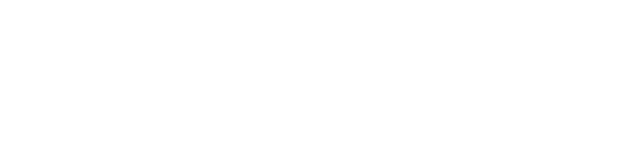
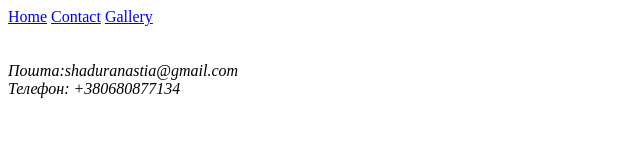
Before and after one commit to Anastasiia171997/GuninaHW02-10-2025, a plain HTML site: page pages/contact.html in a window 1280 px wide. Shown: the whole page, without its empty margins (0-640 px from the left). Drawn offline with Linux system fonts and the light colour scheme.

Commit message:
add links

```diff
--- a/pages/contact.html
+++ b/pages/contact.html
@@ -6,6 +6,19 @@
     <title>Document</title>
 </head>
 <body>
-
+    <header>
+        <nav>
+            <a href="../index.html">Home</a>
+            <a href="../pages/contact.html">Contact</a>
+            <A href="./gallery.html">Gallery</A>
+        </nav>
+    </header>
+    <br>
+    <br>
+    <address>
+        Пошта:shaduranastia@gmail.com
+        <br>
+        Телефон: +380680877134
+    </address>
 </body>
 </html>
```
Also changed, not shown: index.html (+3 -5 lines), pages/gallery.html (+10 -1 lines).
